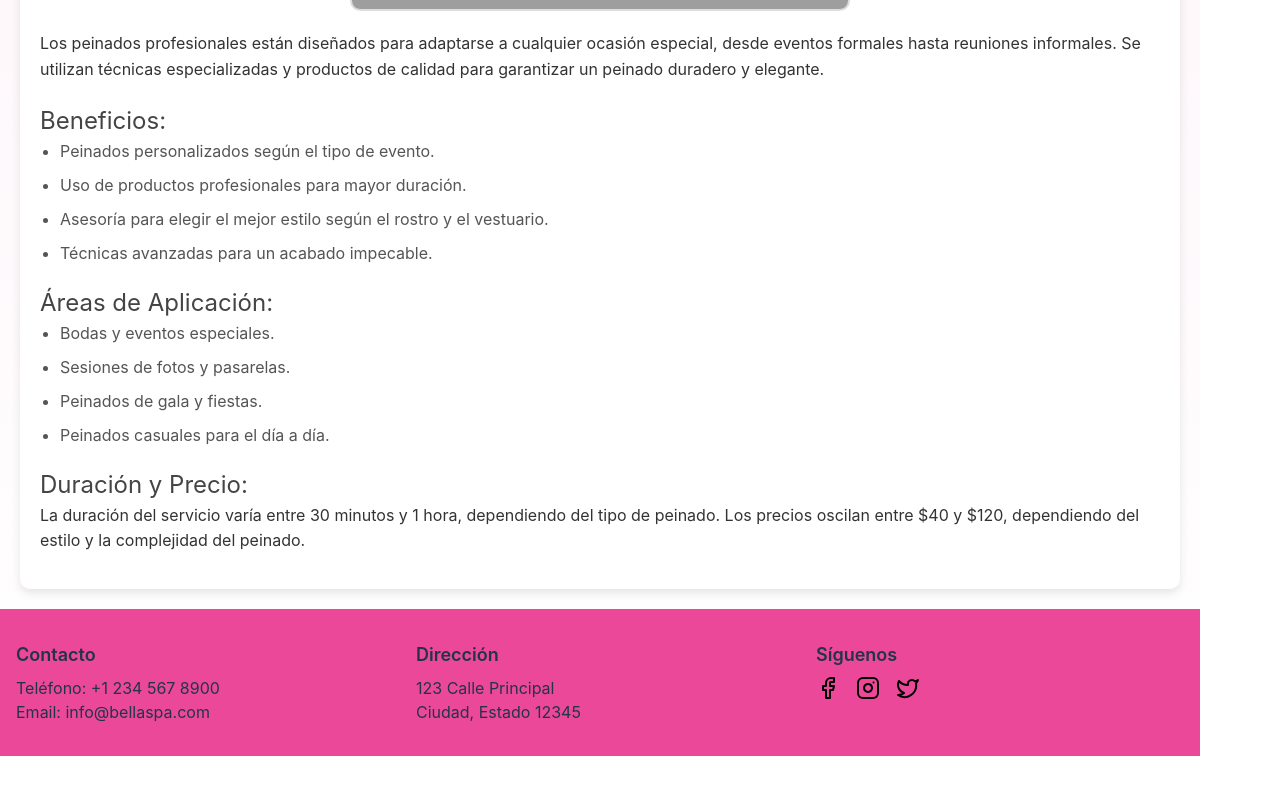
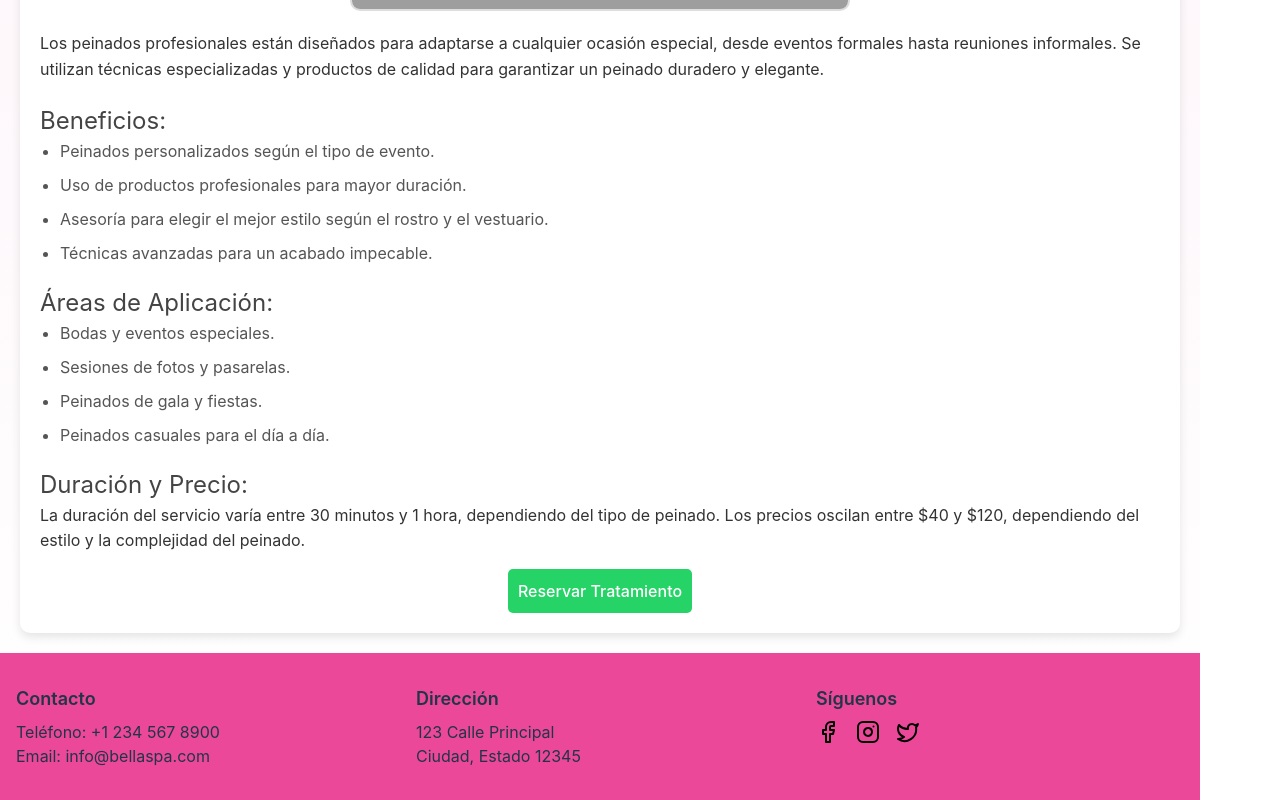
Before and after one commit to andreec2/AlisonSpa, a React (Vite) app: page /services/peinados in a window 1280 px wide. Shown: the part 545-1345 px from the top of the page. Before the commit the page ends 1301 px from the top, so only its background shows below. Built offline with nearby package versions, Linux system fonts and the light colour scheme; grey boxes are pictures that could not be loaded.

Commit message:
botton de whatsapp

```diff
--- a/src/page/Blanueamiento.tsx
+++ b/src/page/Blanueamiento.tsx
@@ -1,4 +1,5 @@
 import "../Styles/base.css";
+import WhatsAppButton from "./WhatsAppButton";
 
 export default function Blanueamiento() {
 
@@ -52,6 +53,9 @@ export default function Blanueamiento() {
                 <p className="description">
                     Sesiones de 45-60 minutos con un costo desde $70 por área tratada.
                 </p>
+
+                {/* Botón de Reserva */}
+                <WhatsAppButton message="Buenas tardes, me interesa el tratamiento de Blanqueamiento de Zonas Oscuras." />
             </div>
         </div>
     );
--- a/src/page/DepilacionCera.tsx
+++ b/src/page/DepilacionCera.tsx
@@ -1,5 +1,6 @@
 
 import "../Styles/base.css";
+import WhatsAppButton from "./WhatsAppButton";
 
 export default function DepilacionCera() {
     const DepilacionCeraI = import.meta.env.BASE_URL + "/images/DepilacionCera.jpg";
@@ -54,6 +55,9 @@ export default function DepilacionCera() {
                     La sesión dura entre 20 y 60 minutos, dependiendo del área a tratar.
                     Los precios varían desde $10 hasta $50 por zona.
                 </p>
+
+                {/* Botón de Reserva */}
+                <WhatsAppButton message="Buenas tardes, me interesa el tratamiento de Depilación con Cera." />
             </div>
         </div>
     );
--- a/src/page/DepilacionLaser.tsx
+++ b/src/page/DepilacionLaser.tsx
@@ -1,5 +1,6 @@
 
 import "../Styles/base.css";
+import WhatsAppButton from "./WhatsAppButton";
 //import LaserImage from "../images/DepilacionLaser.jpg";
 
 export default function DepilacionLaser() {
@@ -53,6 +54,9 @@ export default function DepilacionLaser() {
           Las sesiones duran entre **15 a 60 minutos**, dependiendo de la zona a tratar.
           El precio varía según la cantidad de sesiones recomendadas.
         </p>
+
+        {/* Botón de Reserva */}
+        <WhatsAppButton message="Buenas tardes, me interesa el tratamiento de Depilación Láser." />
       </div>
     </div>
   );
--- a/src/page/DepilacionPigmentacion.tsx
+++ b/src/page/DepilacionPigmentacion.tsx
@@ -1,5 +1,6 @@
 
 import "../Styles/base.css";
+import WhatsAppButton from "./WhatsAppButton";
 
 export default function DepilacionPigmentacion() {
 
@@ -56,6 +57,9 @@ export default function DepilacionPigmentacion() {
                     Se recomienda un tratamiento de 6 a 8 sesiones para obtener mejores resultados.
                     Los precios varían entre $30 y $120 por sesión.
                 </p>
+
+                {/* Botón de Reserva */}
+                <WhatsAppButton message="Buenas tardes, me interesa el tratamiento de Depilación y Pigmentación de cejas." />
             </div>
         </div>
     );
--- a/src/page/LaminadoCejas.tsx
+++ b/src/page/LaminadoCejas.tsx
@@ -1,5 +1,6 @@
 
 import "../Styles/base.css";
+import WhatsAppButton from "./WhatsAppButton";
 
 export default function LaminadoCejas() {
     const LaminadoCejasI = import.meta.env.BASE_URL + "/images/" + "LaminadoCejas.jpg";
@@ -22,7 +23,7 @@ export default function LaminadoCejas() {
 
                 {/* Video informativo */}
                 <div className="video-container">
-                    <iframe width="560" height="315" src="https://www.youtube-nocookie.com/embed/5OJqdqso6pY?si=dVGL9AktsH4kBbp9&amp;controls=0&amp;start=18" title="YouTube video player" frameborder="0" allow="accelerometer; autoplay; clipboard-write; encrypted-media; gyroscope; picture-in-picture; web-share" referrerpolicy="strict-origin-when-cross-origin" allowfullscreen></iframe>
+                    <iframe width="560" height="315" src="https://www.youtube-nocookie.com/embed/5OJqdqso6pY?si=dVGL9AktsH4kBbp9&amp;controls=0&amp;start=18" title="YouTube video player" allow="accelerometer; autoplay; clipboard-write; encrypted-media; gyroscope; picture-in-picture; web-share" ></iframe>
                 </div>
 
                 {/* Beneficios */}
@@ -49,6 +50,9 @@ export default function LaminadoCejas() {
                     El procedimiento dura aproximadamente 45 a 60 minutos y sus efectos pueden durar entre 4 y 6 semanas.
                     El costo del tratamiento varía entre $30 y $60, dependiendo del centro estético.
                 </p>
+
+                 {/* Botón de Reserva */}
+                 <WhatsAppButton message="Buenas tardes, me interesa el tratamiento de Laminado de Cejas." />
             </div>
         </div>
     );
--- a/src/page/LimpiezaFacial.tsx
+++ b/src/page/LimpiezaFacial.tsx
@@ -1,5 +1,5 @@
-import { Button } from "@/components/ui/button";
 import "../Styles/base.css";
+import WhatsAppButton from "./WhatsAppButton";
 
 export default function LimpiezaFacial() {
     const LimpiezaFacialI = import.meta.env.BASE_URL + "/images/LimpiezaFacial.png";
@@ -58,7 +58,7 @@ export default function LimpiezaFacial() {
                 <p className="description">Sesión de 60-90 minutos - $80</p>
 
                 {/* Botón de Reserva */}
-                <Button className="btn">Reservar Tratamiento</Button>
+                <WhatsAppButton message="Buenas tardes, me interesa el tratamiento de limpieza facial." />
             </div>
         </div>
     );
--- a/src/page/MaquillajeProfesional.tsx
+++ b/src/page/MaquillajeProfesional.tsx
@@ -1,5 +1,6 @@
 
 import "../Styles/base.css";
+import WhatsAppButton from "./WhatsAppButton";
 
 export default function MaquillajeProfesional() {
     const MaquillajeProfesionalI = import.meta.env.BASE_URL + "/images/MaquillajeProfesional.jpg";
@@ -46,6 +47,9 @@ export default function MaquillajeProfesional() {
                     La sesión de maquillaje puede durar entre 45 minutos y 1 hora, dependiendo de la complejidad del look.
                     Los precios varían entre $50 y $150, dependiendo de la técnica utilizada y la experiencia del maquillador.
                 </p>
+
+                {/* Botón de Reserva */}
+                <WhatsAppButton message="Buenas tardes, me interesa el maquillaje Profesional." />
             </div>
         </div>
     );
--- a/src/page/Morpheus.tsx
+++ b/src/page/Morpheus.tsx
@@ -1,4 +1,5 @@
 import "../Styles/base.css";
+import WhatsAppButton from "./WhatsAppButton";
 
 export default function Morpheus8() {
 
@@ -39,7 +40,8 @@ export default function Morpheus8() {
                     Sesión de 45-60 minutos - Precio según evaluación
                 </p>
 
-                {/* <Button className="w-full">Agendar Consulta</Button> */}
+                {/* Botón de Reserva */}
+                <WhatsAppButton message="Buenas tardes, me interesa el tratamiento de Morpheus8." />
             </div>
         </div>
     );
--- a/src/page/Peinados.tsx
+++ b/src/page/Peinados.tsx
@@ -1,5 +1,6 @@
 
 import "../Styles/base.css";
+import WhatsAppButton from "./WhatsAppButton";
 
 export default function Peinados() {
     const PeinadosI = import.meta.env.BASE_URL + "/images/Peinados.jpg";
@@ -46,6 +47,9 @@ export default function Peinados() {
                     La duración del servicio varía entre 30 minutos y 1 hora, dependiendo del tipo de peinado.
                     Los precios oscilan entre $40 y $120, dependiendo del estilo y la complejidad del peinado.
                 </p>
+
+                {/* Botón de Reserva */}
+                <WhatsAppButton message="Buenas tardes, me interesan un peinado profesional." />
             </div>
         </div>
     );
--- a/src/page/TipoPestanas.tsx
+++ b/src/page/TipoPestanas.tsx
@@ -1,5 +1,6 @@
 
 import "../Styles/base.css";
+import WhatsAppButton from "./WhatsAppButton";
 
 export default function TipoPestanas() {
     const TipoPestanasI = import.meta.env.BASE_URL + "/images/TodoPestañas.jpg";
@@ -53,6 +54,9 @@ export default function TipoPestanas() {
                     La aplicación dura entre 1 y 2 horas, dependiendo del tipo de pestañas elegidas.
                     Los precios van desde $50 hasta $150, según el tratamiento y el volumen deseado.
                 </p>
+
+                {/* Botón de Reserva */}
+                <WhatsAppButton message="Buenas tardes, me interesan el tratamiento de Extensión y Lifting de Pestañas." />
             </div>
         </div>
     );
--- a/src/page/TratamientoAcne.tsx
+++ b/src/page/TratamientoAcne.tsx
@@ -1,5 +1,6 @@
 
 import "../Styles/base.css";
+import WhatsAppButton from "./WhatsAppButton";
 
 export default function TratamientoAcne() {
     const TratamientoAcneI = import.meta.env.BASE_URL + "/images/TratamientoAcne.jpg";
@@ -50,6 +51,10 @@ export default function TratamientoAcne() {
                     La duración del tratamiento varía según el tipo de piel y la severidad del acné,
                     pero suele requerir entre 4 y 8 sesiones. Los precios oscilan entre $50 y $200 por sesión.
                 </p>
+
+                {/* Botón de Reserva */}
+                <WhatsAppButton message="Buenas tardes, me interesan el tratamiento para el Acné." />
+
             </div>
         </div>
     );
--- /dev/null
+++ b/src/page/WhatsAppButton.tsx
@@ -0,0 +1,34 @@
+import React from "react";
+
+// Definir la interfaz para las props
+interface WhatsAppButtonProps {
+  message: string;
+}
+
+const WhatsAppButton: React.FC<WhatsAppButtonProps> = ({ message }) => {
+  const phoneNumber = "15618905502"; // Número en formato internacional sin "+"
+
+  const sendMessage = () => {
+    const url = `https://wa.me/${phoneNumber}?text=${encodeURIComponent(message)}`;
+    window.open(url, "_blank", "noopener,noreferrer");
+  };
+
+  return (
+    <button
+      onClick={sendMessage}
+      style={{
+        padding: "10px",
+        fontSize: "16px",
+        backgroundColor: "#25D366",
+        color: "white",
+        border: "none",
+        borderRadius: "5px",
+        cursor: "pointer"
+      }}
+    >
+      Reservar Tratamiento
+    </button>
+  );
+};
+
+export default WhatsAppButton;
```
